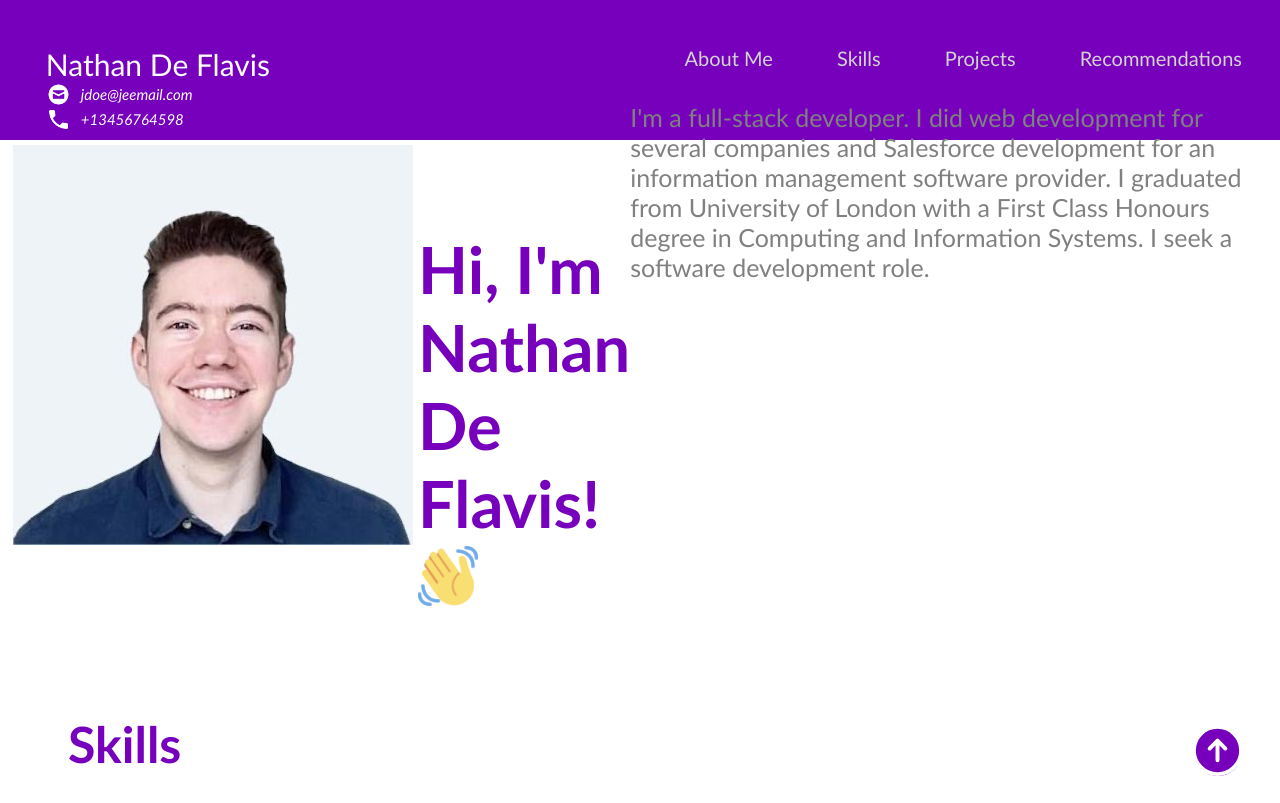
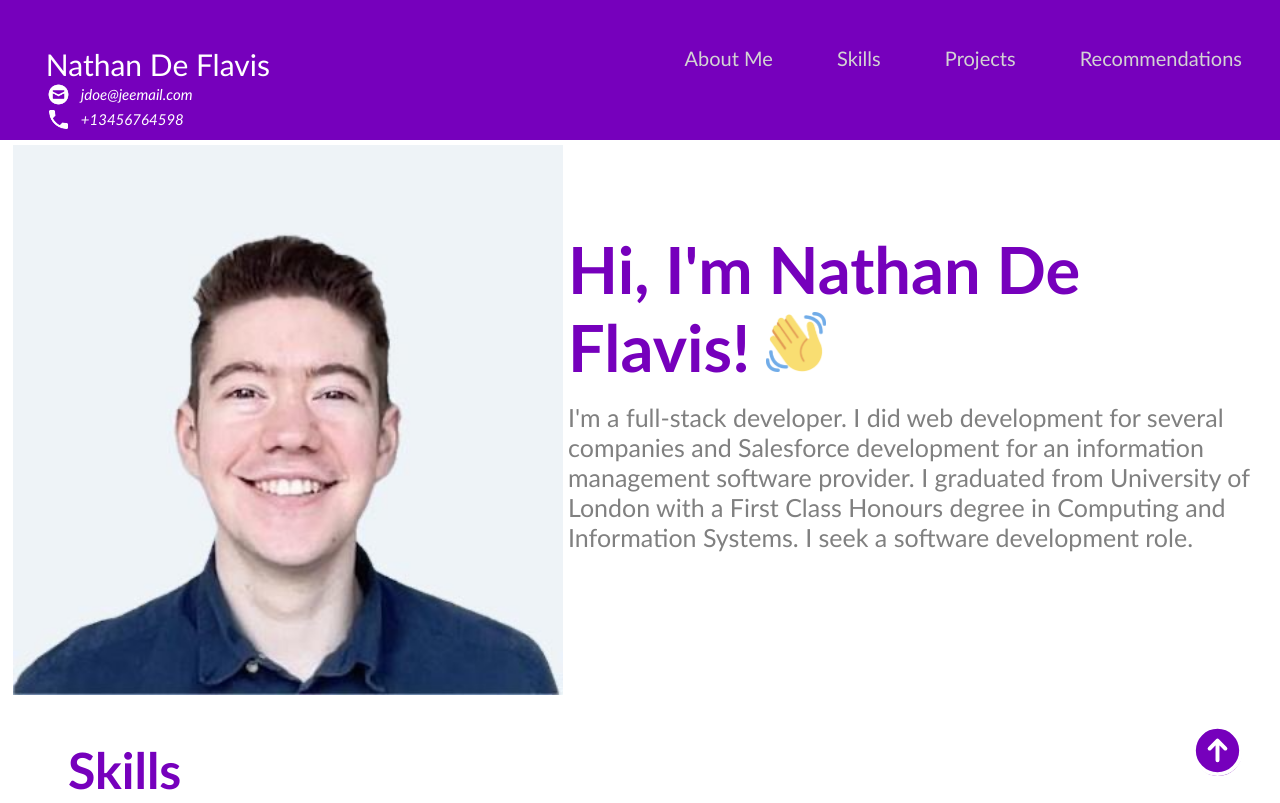
Before and after one commit to nathandeflavis/NathanDeFlavis-portfolio, a plain HTML site: page index.html in a window 1280 px wide. Shown: the top 803 px of the page. Drawn offline with Linux system fonts and the light colour scheme.

Commit message:
Update index.html
Signed-off-by: Nathan De Flavis <92447278+nathandeflavis@users.noreply.github.com>

```diff
--- a/index.html
+++ b/index.html
@@ -34,7 +34,9 @@
 
     <!-- About Me -->
     <section id="about-me" class="container">
-      <img src="html_finalprojimages/nathan.png" class="profile_image"
+      <div>
+        <img src="html_finalprojimages/nathan.png" class="profile_image"/>
+      </div>
       <div>
           <h1>
             Hi, I'm Nathan De Flavis! <img src="html_finalprojimages/waving-hand.png" width="60px"/>
```
